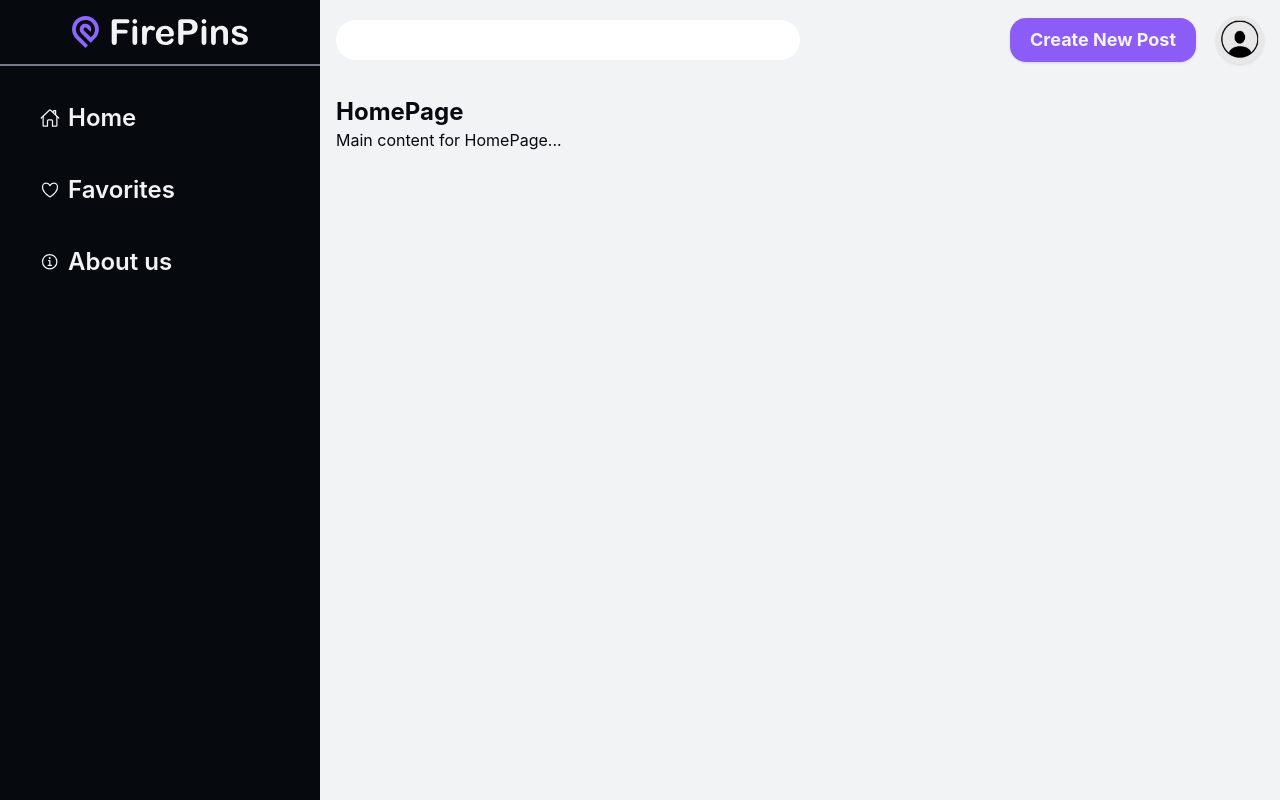
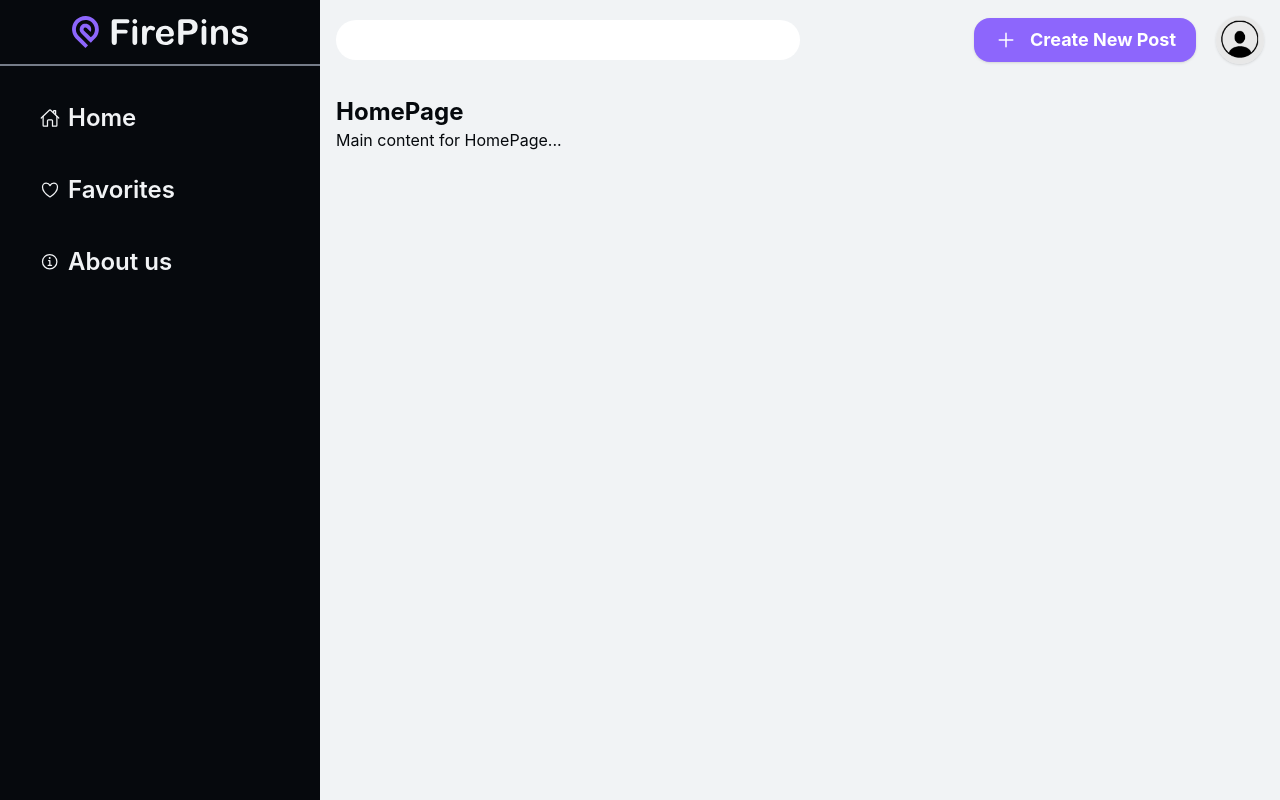
Before and after one commit to DaGigabyte/DH2642_Gp45, a React (Vite) app: page / in a window 1280 px wide. Built offline with nearby package versions, Linux system fonts and the light colour scheme; no server answers; some icons are missing.

Commit message:
Create a modal for creating new post, it has dummy text now, forms will be added

```diff
--- /dev/null
+++ b/src/components/modal/CreateNewPost.jsx
@@ -0,0 +1,5 @@
+function CreateNewPost() {
+  return <div>Modal content for Create New Post</div>;
+}
+
+export default CreateNewPost;
--- /dev/null
+++ b/src/components/modal/Modal.jsx
@@ -0,0 +1,34 @@
+import * as Dialog from "@radix-ui/react-dialog";
+import { IoCloseOutline } from "react-icons/io5";
+
+export default function Modal({ open, onOpenChange, children }) {
+  return (
+    <Dialog.Root open={open} onOpenChange={onOpenChange}>
+      {children}
+    </Dialog.Root>
+  );
+}
+
+function ModalContent({ title, children }) {
+  return (
+    <Dialog.Portal>
+      <Dialog.Overlay className="bg-black/70 data-[state=open]:animate-overlayShow fixed inset-0 backdrop-blur-sm z-[1010]" />
+      <Dialog.Content className="data-[state=open]:animate-contentShow fixed top-[50%] left-[50%] max-h-[85vh] w-[30vw] translate-x-[-50%] translate-y-[-50%] bg-pins-light border border-black rounded-md shadow-lg shadow-black/80 p-8 overflow-hidden focus:outline-none z-[1020]">
+        <Dialog.Title className="text-2xl font-bold mb-4">{title}</Dialog.Title>
+        {children}
+        <Dialog.Close asChild>
+          <button
+            className="absolute top-4 right-4 inline-flex appearance-none items-center justify-center focus:outline-none hover:bg-black/25 rounded-full p-2"
+            aria-label="Close"
+          >
+            <IoCloseOutline size={25} />
+          </button>
+        </Dialog.Close>
+      </Dialog.Content>
+    </Dialog.Portal>
+  );
+}
+
+Modal.Button = Dialog.Trigger;
+Modal.Close = Dialog.Close;
+Modal.Content = ModalContent;
--- /dev/null
+++ b/src/components/modal/NewPostModal.jsx
@@ -0,0 +1,26 @@
+import { useState } from "react";
+import { IoAddOutline } from "react-icons/io5";
+import Modal from "./Modal";
+// Components
+import CreateNewPost from "./CreateNewPost";
+
+function NewPostModal() {
+  const [open, setOpen] = useState(false);
+
+  return (
+    <Modal open={open} onOpenChange={setOpen}>
+      <Modal.Button className="flex items-center justify-center text-lg text-white font-bold bg-pins-primary px-5 py-2 rounded-2xl shadow hover:scale-105 transition duration-75">
+        <IoAddOutline
+          className="text-white mr-3 flex-shrink-0 h-6 w-6"
+          aria-hidden="true"
+        />{" "}
+        Create New Post
+      </Modal.Button>
+      <Modal.Content title="Create New Post">
+        <CreateNewPost />
+      </Modal.Content>
+    </Modal>
+  );
+}
+
+export default NewPostModal;
--- a/src/views/RootView.jsx
+++ b/src/views/RootView.jsx
@@ -1,8 +1,8 @@
 import { Outlet } from "react-router-dom";
 // Components
 import Sidebar from "../components/layout/Sidebar";
+import NewPostModal from "../components/modal/NewPostModal";
 import Search from "./Searchbar";
-import NewPostButton from "./CreatePostButton";
 
 function RootView(props) {
   return (
@@ -20,11 +20,7 @@ function RootView(props) {
           </div>
           <div className="flex space-x-5 justify-end">
             <div className="flex-none self-center ">
-              <NewPostButton
-                onUserClick={() => {
-                  window.location.hash = "#/newPost";
-                }} //TODO change to real routing
-              />
+              <NewPostModal />
             </div>
             <img
               className="rounded-full self-center h-12 shadow hover:scale-110 transition duration-300"
```
